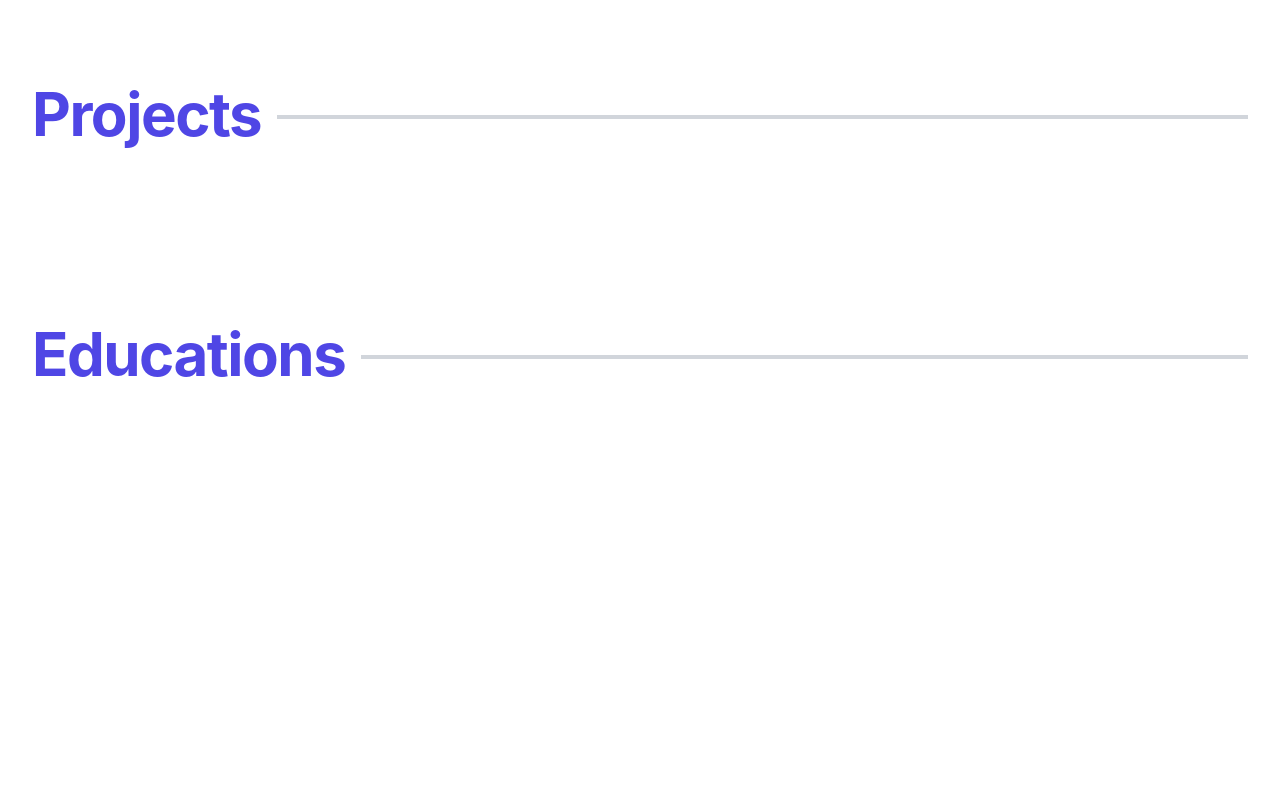
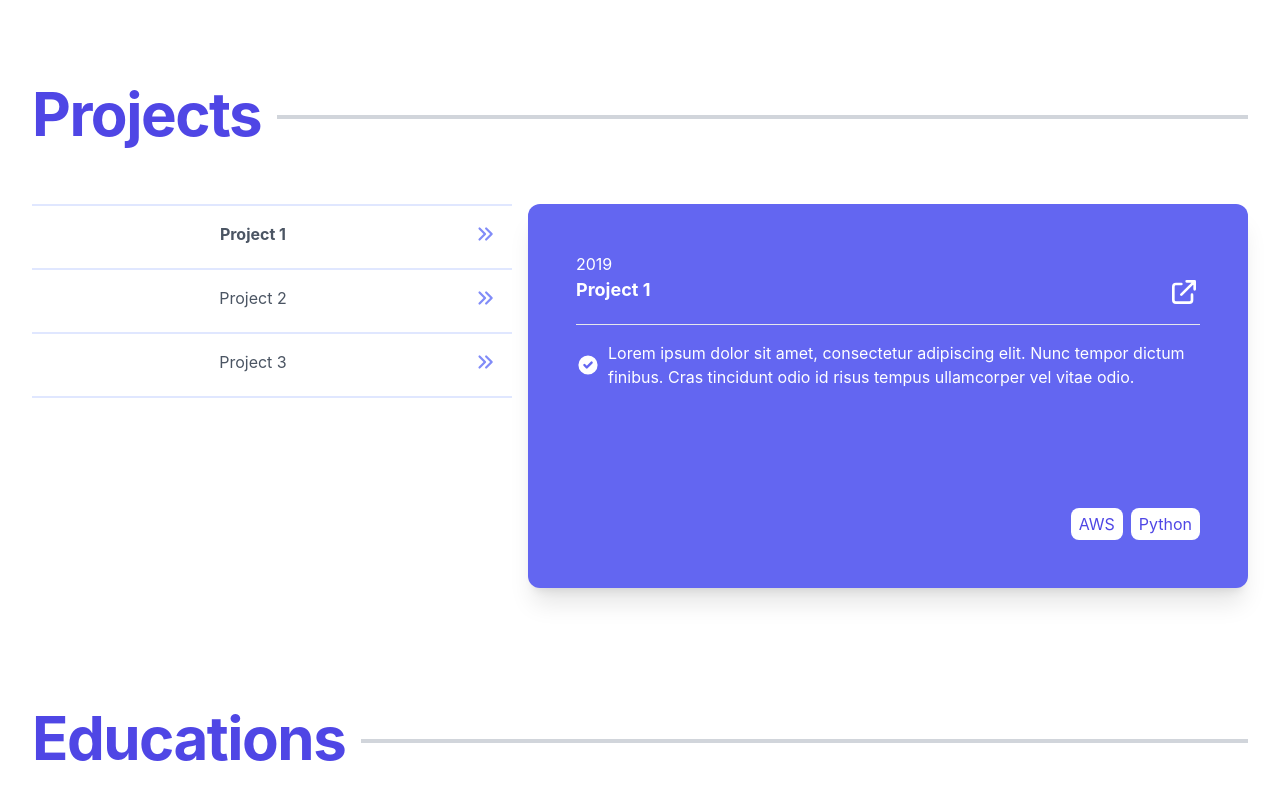
Before and after one commit to khaifahmi99/Serverless-Portfolio, a React (Create React App) app: page / in a window 1280 px wide. Shown: the part 1174-1974 px from the top of the page. Before the commit the page ends 1650 px from the top, so only its background shows below. Built offline with nearby package versions, Linux system fonts and the light colour scheme.

Commit message:
Completed projects view

```diff
--- a/src/views/Project/Project.tsx
+++ b/src/views/Project/Project.tsx
@@ -1,10 +1,79 @@
+import { ChevronDoubleRightIcon } from "@heroicons/react/solid";
+import React from "react";
+import { InformationCard } from "../../components/Card";
+import { Duration } from "../../components/Card/InformationCard";
 import Title from "../../components/Title";
 
 const Project = (): JSX.Element => {
+    // TODO: Get from JSON
+    const PROJECTS = [
+        {
+            id: '1',
+            name: 'Project 1',
+            description: ['Lorem ipsum dolor sit amet, consectetur adipiscing elit. Nunc tempor dictum finibus. Cras tincidunt odio id risus tempus ullamcorper vel vitae odio.'],
+            technologies: ['AWS', 'Python'],
+            link: 'https://github.com',
+            year: 2019
+        },
+        {
+            id: '2',
+            name: 'Project 2',
+            description: ['Lorem ipsum dolor sit amet, consectetur adipiscing elit. Nunc tempor dictum finibus. Cras tincidunt odio id risus tempus ullamcorper vel vitae odio.'],
+            technologies: ['AWS', 'Python'],
+            link: undefined,
+            year: 2020
+        },
+        {
+            id: '3',
+            name: 'Project 3',
+            description: ['Lorem ipsum dolor sit amet, consectetur adipiscing elit. Nunc tempor dictum finibus. Cras tincidunt odio id risus tempus ullamcorper vel vitae odio.'],
+            technologies: ['AWS', 'Python'],
+            link: 'https://github.com',
+            year: 2020
+        }
+    ];
+
+    const [activeProject, setActiveProject] = React.useState(PROJECTS[0]);
+
     return (
         <div className='max-w-7xl mx-auto sm:px-6 lg:px-8 py-8'>
             <Title text='Projects' />
-
+            <div className='flex flex-col lg:hidden'>
+                {PROJECTS.slice(0, 2).map((project, idx) => (
+                    <div id={`md:project-${idx}`} className='h-96 w-full mb-4'>
+                        <InformationCard
+                            link={project.link}
+                            meta={project.technologies}
+                            title={project.name}
+                            timePeriod={[project.year, null]}
+                            highlights={project.description}
+                        />
+                    </div>
+                ))}
+            </div>
+            <div className='hidden lg:flex flex-row space-x-4 w-full h-96'>
+                <div className='hidden lg:block w-1/2 overflow-y-auto border-t-2 border-indigo-100'>
+                    {PROJECTS.map((project, idx) => (
+                        <div
+                            id={`project-${idx}`}
+                            className='flex flex-row h-16 py-4 border-b-2 border-indigo-100'
+                            onClick={() => setActiveProject(project)}
+                        >
+                            <p className={`text-center text-gray-600 ${project.id === activeProject.id ? 'font-bold' : ''} w-full`}>{project.name}</p>
+                            <ChevronDoubleRightIcon className={`h-6 w-6 mr-4 text-indigo-400`}/>
+                        </div>
+                    ))}
+                </div>
+                <div className='w-3/4 hidden lg:flex'>
+                    <InformationCard
+                        link={activeProject.link}
+                        meta={activeProject.technologies}
+                        title={activeProject.name}
+                        timePeriod={[activeProject.year, null]}
+                        highlights={activeProject.description}
+                    />
+                </div>
+            </div>
         </div>
     )
 }
```
